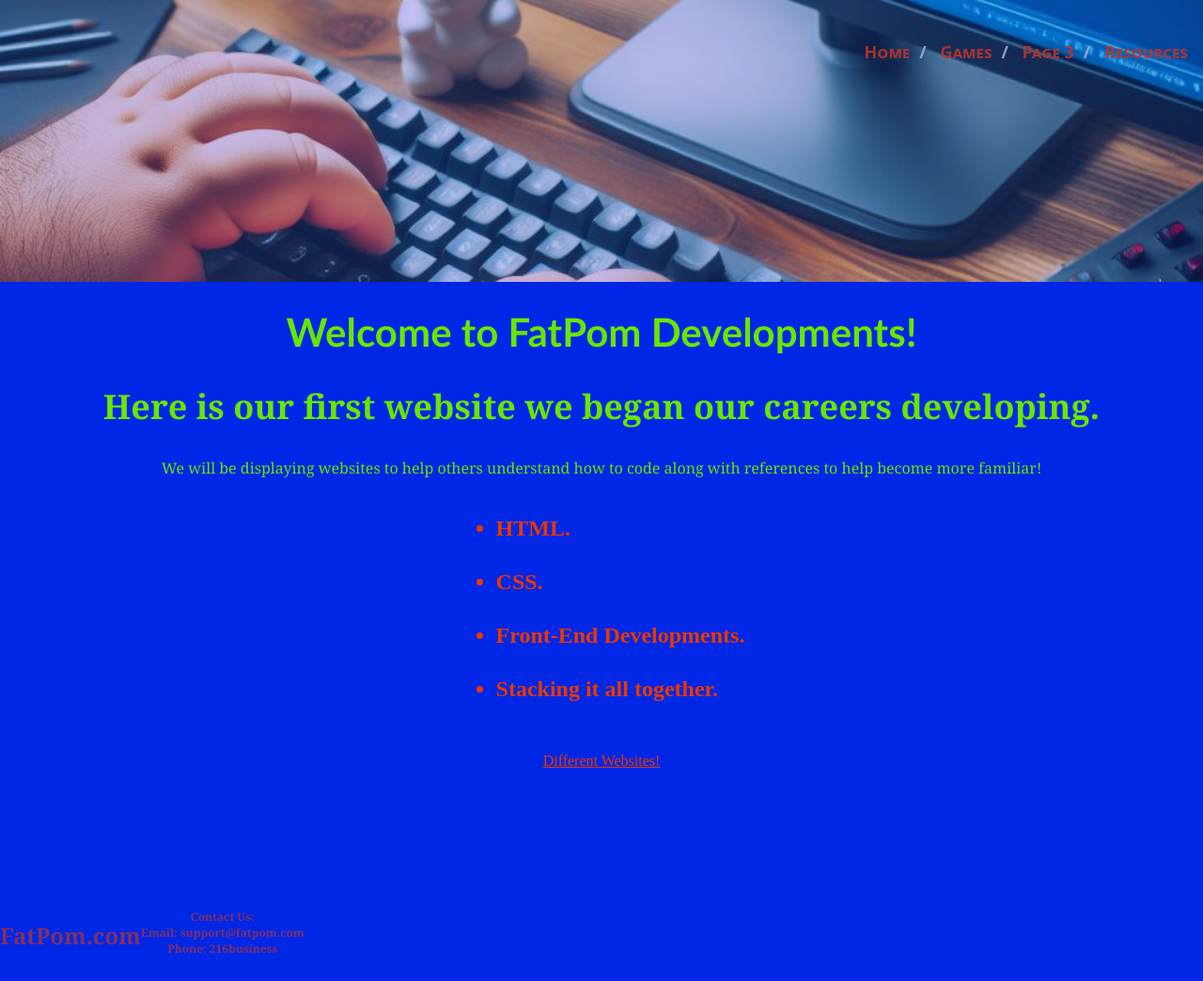
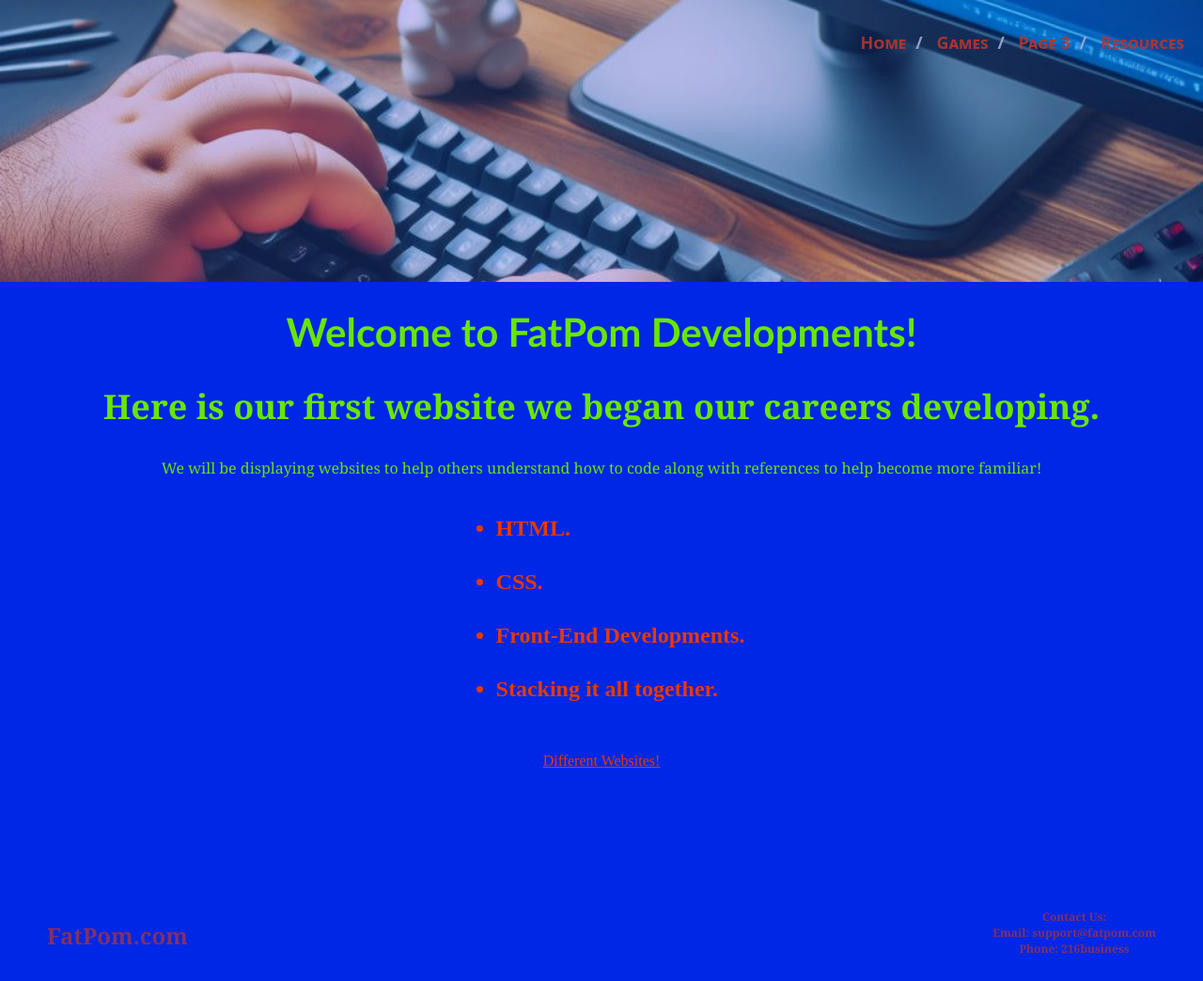
Before and after one commit to Pomber2/FatPom, a plain HTML site: page FatPom/FatPom-main/home.html in a window 1280 px wide. Shown: the whole page at 94% size. Drawn offline with Linux system fonts and the light colour scheme.

Commit message:
changes to footer, and other things

```diff
--- a/FatPom/FatPom-main/Style.css
+++ b/FatPom/FatPom-main/Style.css
@@ -67,11 +67,11 @@ div.container {
 }
 
 .breadcrumb {
-    text-align: left;
+    text-align: right;
     font-family: system-ui, -apple-system, BlinkMacSystemFont, 'Segoe UI', Roboto, Oxygen, Ubuntu, Cantarell, 'Open Sans', 'Helvetica Neue', sans-serif;
     font-weight: bold;
     font-size: large;
-    padding: 10px 16px;
+    padding-right: 20px;
     font-variant: small-caps;
     font-size: large;
     opacity: 90%;
@@ -147,11 +147,15 @@ h1.comingsoon {
 }
 
 #website {
-
+    margin-left: 50px;
     color: #e63a008d;
 }
 
 #Contact {
-
+    margin-right: 50px;
     color: #e63a008d;
 }
+#ending {
+    display: flex;
+    justify-content: space-between;
+}
--- a/FatPom/FatPom-main/home.html
+++ b/FatPom/FatPom-main/home.html
@@ -47,7 +47,7 @@
 <!-- FOOTER -->
 
 <footer>
-    <div class="footer">
+    <div id="ending" class="footer">
 <h4 id="website">FatPom.com</h4> <h5 id="Contact">Contact Us:<br> Email: support@fatpom.com<br>Phone: 216business</h5>
 </div>
 </footer>
```
